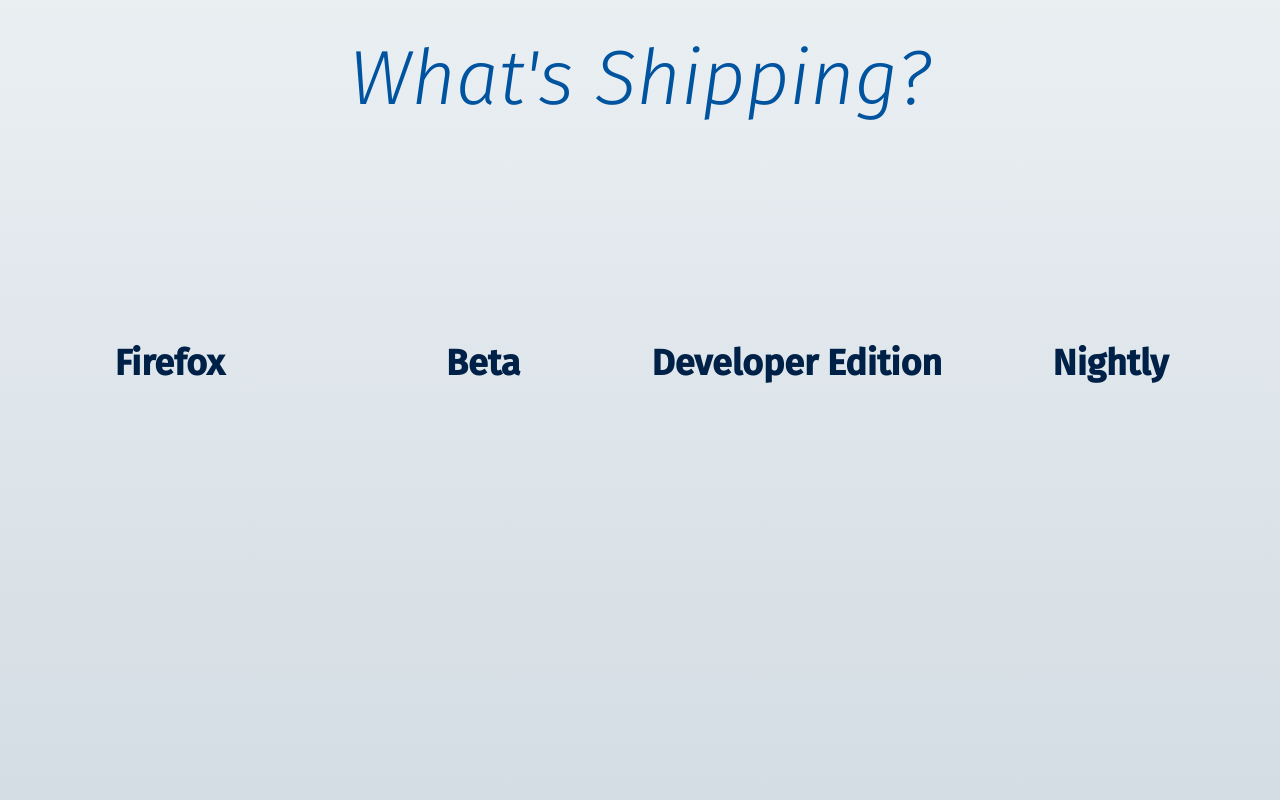
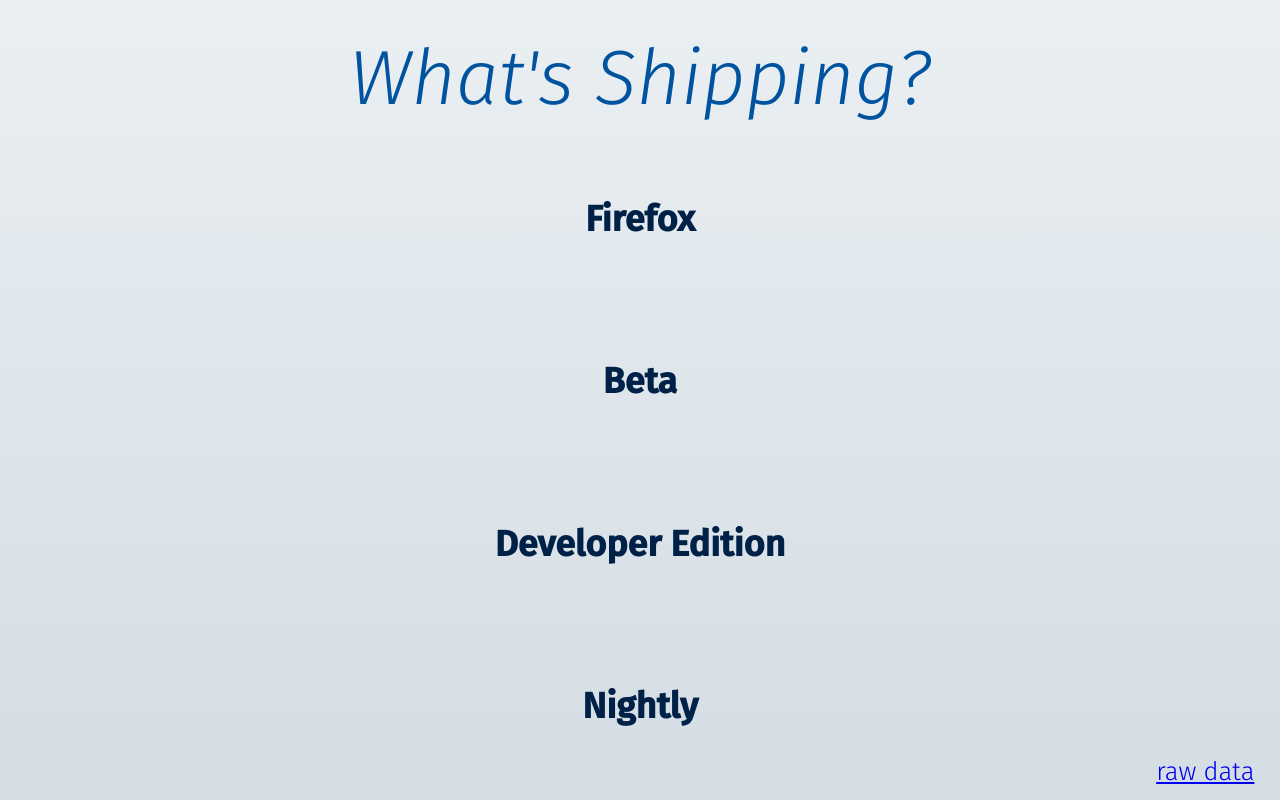
Before and after one commit to mozilla/whats-shipping, a website: page dashboard.html in a window 1280 px wide. Drawn offline with Linux system fonts and the light colour scheme; no server answers.

Commit message:
raw data and layout tweaks

```diff
--- a/dashboard.html
+++ b/dashboard.html
@@ -5,6 +5,9 @@
     <meta name="viewport" content="width=device-width">
     <link href='//fonts.googleapis.com/css?family=Fira+Sans:300,500,300italic' rel='stylesheet' type='text/css'>
     <style>
+      * {
+        box-sizing: border-box;
+      }
       html, body {
         height: 100%;
         margin: 0;
@@ -14,7 +17,7 @@
         display: flex;
         flex-direction: column;
         color: #002147;
-        background: linear-gradient(to bottom, #EAEFF2, #D4DDE4)
+        background: linear-gradient(to bottom, #EAEFF2, #D4DDE4);
       }
       .cols {
         display: flex;
@@ -30,10 +33,10 @@
         align-items: center;
       }
       .col {
-        font-size: 1.4vw;
+        font-size: 1.4vmax;
       }
       .version {
-        font-size: 10vw;
+        font-size: 10vmax;
         font-weight: 300;
       }
       h1 {
@@ -46,6 +49,19 @@
         font-style: italic;
         text-align: center;
         color: #00539F;
+      }
+      @media (max-device-aspect-ratio: 4/3) {
+        .cols {
+          flex-direction: column;
+          padding: 1vw;
+        }
+      }
+      .raw {
+        position: absolute;
+        bottom: 1vw;
+        right: 2vw;
+        font-size: 2vw;
+        font-weight: 300;
       }
     </style>
   </head>
@@ -69,6 +85,7 @@
         <h1>Nightly</h1>
       </div>
     </div>
+    <a class="raw" href="/">raw data</a>
     <script>
       var xhr = new XMLHttpRequest();
       xhr.open('get', '/');
```
